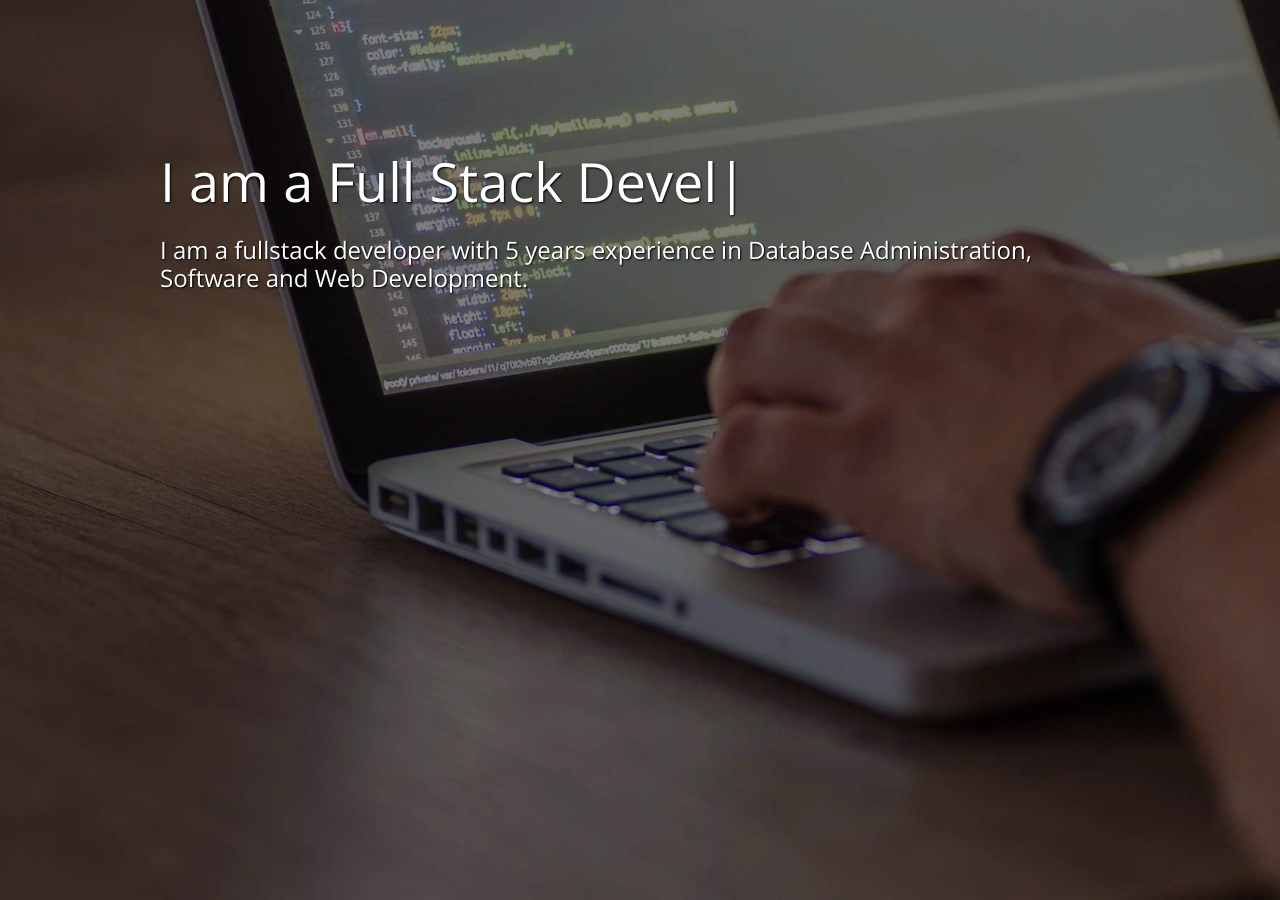
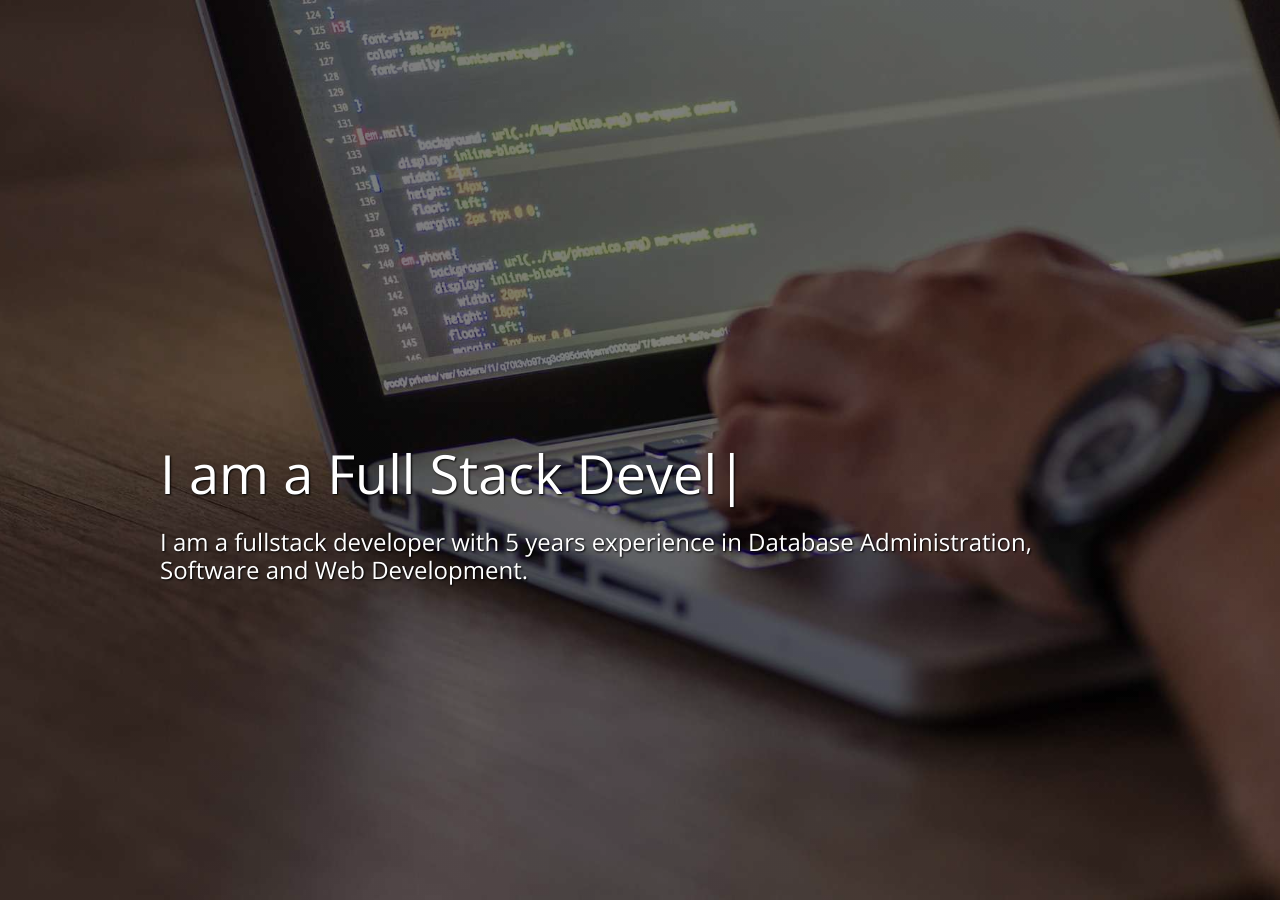
Before and after one commit to manuelubaldo/manuelubaldo.github.io, a Jekyll site: the page built from index.html, in a window 1280 px wide. Built offline with Jekyll 4.4.1, drawn with Linux system fonts in a browser that asks for light colours.

Commit message:
Use Flex blox to center Jumbotron.

```diff
--- a/_layouts/cover.html
+++ b/_layouts/cover.html
@@ -43,7 +43,11 @@
         width: 100%;
     }
 
-    .container {
+    .cover{
+        display: flex;
+        align-items: center;
+        width: 100%;
+    }
         max-width: 960px;
         margin: 0 auto;
     }
```
